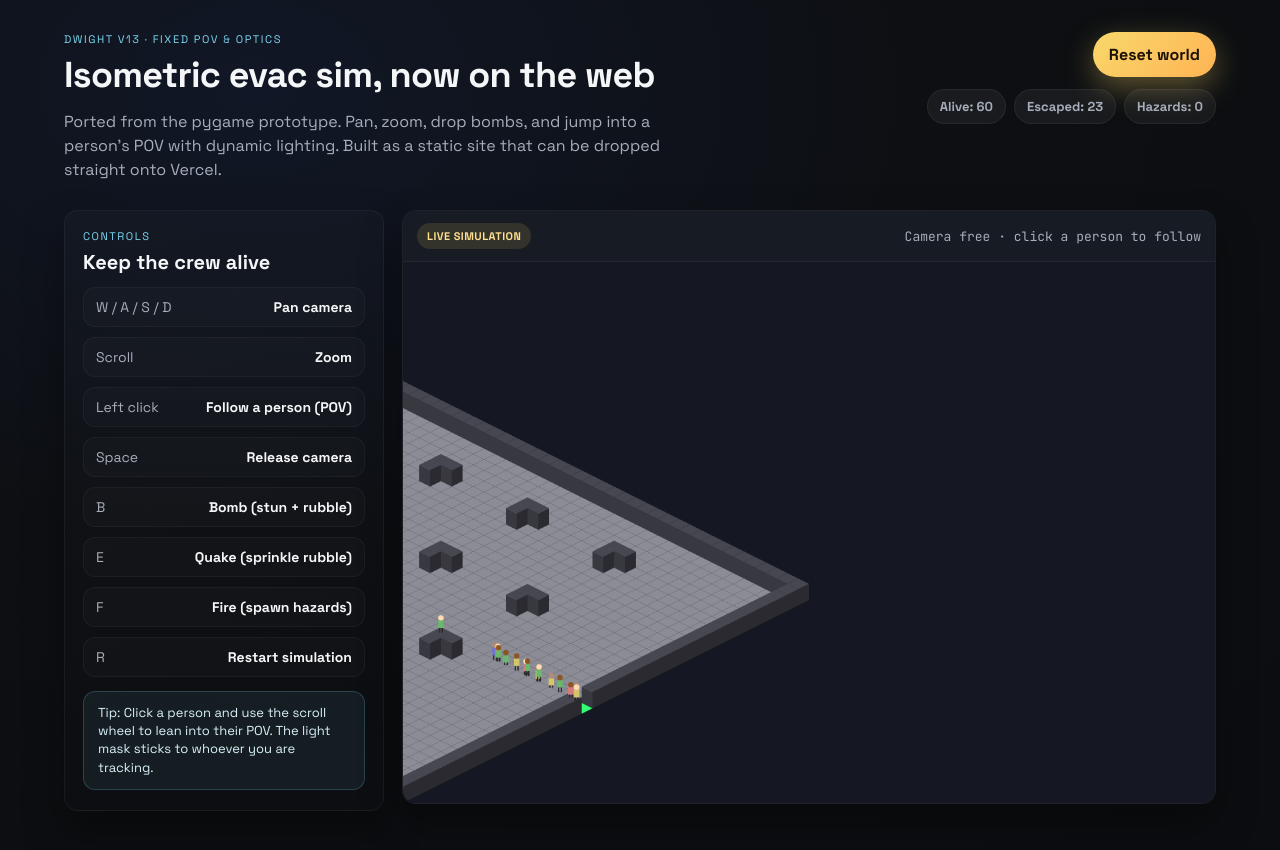
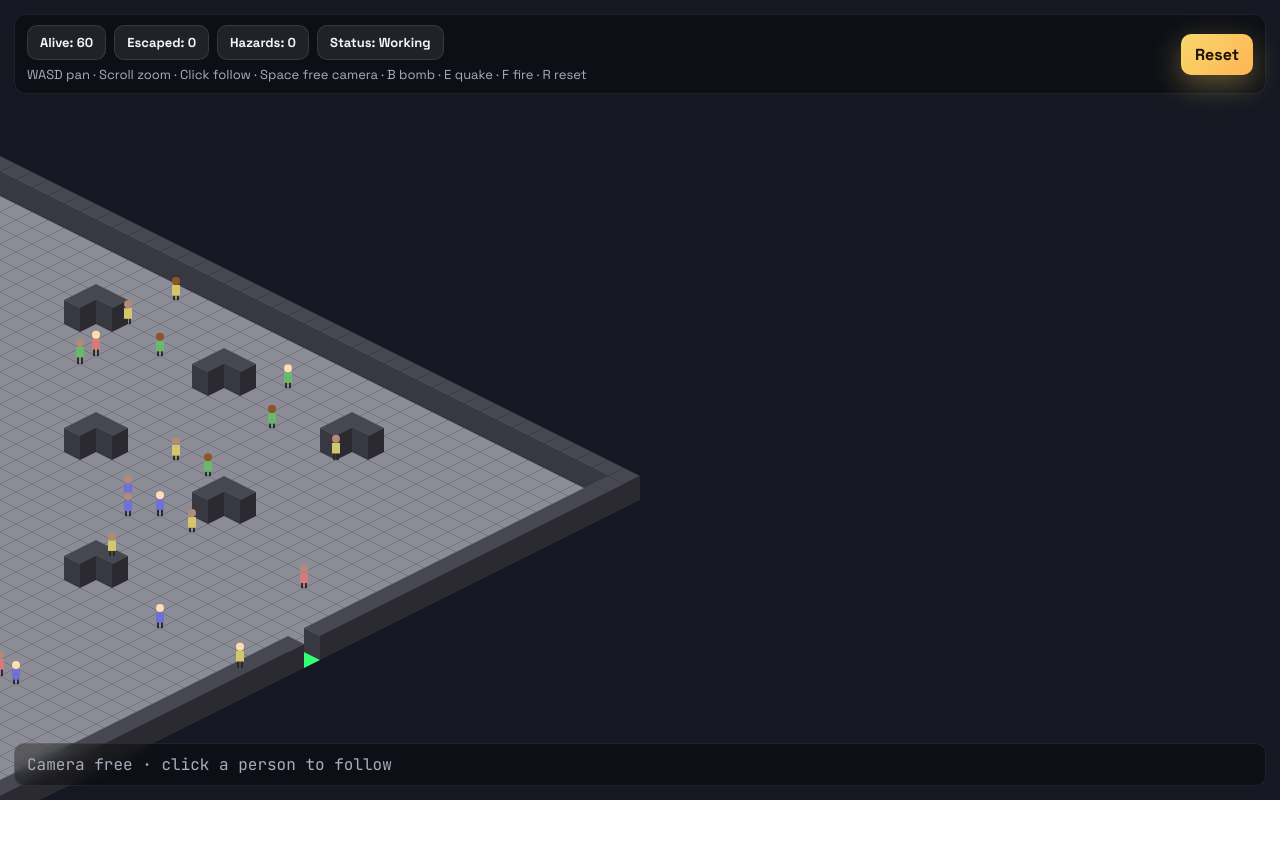
Before and after one commit to Nivetha200111/dwight_ult_python, a plain HTML site: page index.html in a window 1280 px wide. After the commit the page ends 800 px from the top, so only its background shows below. Drawn offline with Linux system fonts and the light colour scheme.

Commit message:
frontend

```diff
--- a/index.html
+++ b/index.html
@@ -3,65 +3,30 @@
 <head>
   <meta charset="UTF-8">
   <meta name="viewport" content="width=device-width, initial-scale=1.0">
-  <title>Dwight V13 – Browser Port</title>
+  <title>Dwight V13</title>
   <link rel="preconnect" href="https://fonts.googleapis.com">
   <link rel="preconnect" href="https://fonts.gstatic.com" crossorigin>
   <link href="https://fonts.googleapis.com/css2?family=Space+Grotesk:wght@400;500;700&family=JetBrains+Mono:wght@400;600&display=swap" rel="stylesheet">
   <link rel="stylesheet" href="style.css">
 </head>
 <body>
-  <div class="page">
-    <header class="hero">
-      <div>
-        <p class="eyebrow">Dwight V13 · Fixed POV & Optics</p>
-        <h1>Isometric evac sim, now on the web</h1>
-        <p class="lede">
-          Ported from the pygame prototype. Pan, zoom, drop bombs, and jump into a person's POV with dynamic lighting.
-          Built as a static site that can be dropped straight onto Vercel.
-        </p>
+  <div class="hud">
+    <div class="hud__stats">
+      <div class="chips">
+        <span class="chip" id="aliveChip">Alive: 0</span>
+        <span class="chip" id="escapedChip">Escaped: 0</span>
+        <span class="chip" id="hazardChip">Hazards: 0</span>
+        <span class="chip" id="statusChip">Status: Working</span>
       </div>
-      <div class="hero__cta">
-        <button id="resetBtn" class="btn btn-primary">Reset world</button>
-        <div class="chips">
-          <span class="chip" id="aliveChip">Alive: 0</span>
-          <span class="chip" id="escapedChip">Escaped: 0</span>
-          <span class="chip" id="hazardChip">Hazards: 0</span>
-        </div>
+      <div class="controls">
+        WASD pan · Scroll zoom · Click follow · Space free camera · B bomb · E quake · F fire · R reset
       </div>
-    </header>
+    </div>
+    <button id="resetBtn" class="btn btn-primary">Reset</button>
+  </div>
 
-    <section class="layout">
-      <aside class="panel">
-        <div class="panel__header">
-          <div>
-            <p class="eyebrow">Controls</p>
-            <h2>Keep the crew alive</h2>
-          </div>
-        </div>
-        <ul class="control-list">
-          <li><span>W / A / S / D</span><strong>Pan camera</strong></li>
-          <li><span>Scroll</span><strong>Zoom</strong></li>
-          <li><span>Left click</span><strong>Follow a person (POV)</strong></li>
-          <li><span>Space</span><strong>Release camera</strong></li>
-          <li><span>B</span><strong>Bomb (stun + rubble)</strong></li>
-          <li><span>E</span><strong>Quake (sprinkle rubble)</strong></li>
-          <li><span>F</span><strong>Fire (spawn hazards)</strong></li>
-          <li><span>R</span><strong>Restart simulation</strong></li>
-        </ul>
-        <div class="note">
-          Tip: Click a person and use the scroll wheel to lean into their POV. The light mask sticks to whoever you are tracking.
-        </div>
-      </aside>
-
-      <div class="canvas-wrap">
-        <div class="canvas-header">
-          <div class="tag">Live simulation</div>
-          <div id="targetInfo" class="target-info">Camera free · click a person to follow</div>
-        </div>
-        <canvas id="sim" width="1200" height="800"></canvas>
-      </div>
-    </section>
-  </div>
+  <canvas id="sim"></canvas>
+  <div id="targetInfo" class="target-info">Camera free · click a person to follow</div>
 
   <script src="main.js"></script>
 </body>
--- a/main.js
+++ b/main.js
@@ -5,6 +5,7 @@ const targetInfoEl = document.getElementById('targetInfo');
 const aliveChip = document.getElementById('aliveChip');
 const escapedChip = document.getElementById('escapedChip');
 const hazardChip = document.getElementById('hazardChip');
+const statusChip = document.getElementById('statusChip');
 const resetBtn = document.getElementById('resetBtn');
 
 const ROWS = 40;
@@ -14,8 +15,8 @@ const TOTAL_PEOPLE = 60;
 const BASE_TILE_W = 32;
 const BASE_TILE_H = 16;
 
-const SCREEN_WIDTH = canvas.width;
-const SCREEN_HEIGHT = canvas.height;
+let screenWidth = canvas.width;
+let screenHeight = canvas.height;
 
 const Colors = {
   FLOOR: '#8c8c96',
@@ -32,6 +33,8 @@ const FLOOR = 0;
 const WALL = 1;
 const EXIT = 2;
 const RUBBLE = 3;
+const workingThoughts = ['Working...', 'Crunching numbers', 'Pulling reports', 'Fixing bugs', 'On a call'];
+let evacStarted = false;
 
 class Camera {
   constructor() {
@@ -46,7 +49,7 @@ class Camera {
   }
 
   centerOnMap() {
-    this.x = (COLS * this.tileW) / 2 - SCREEN_WIDTH / 2;
+    this.x = (COLS * this.tileW) / 2 - screenWidth / 2;
     this.y = -100;
   }
 
@@ -76,8 +79,8 @@ class Camera {
 
     if (this.target) {
       const { x: tx, y: ty } = this.getIsoCoords(this.target.exactR, this.target.exactC);
-      const desiredX = tx - SCREEN_WIDTH / 2;
-      const desiredY = ty - SCREEN_HEIGHT / 2;
+      const desiredX = tx - screenWidth / 2;
+      const desiredY = ty - screenHeight / 2;
       this.x += (desiredX - this.x) * 0.1;
       this.y += (desiredY - this.y) * 0.1;
     }
@@ -95,7 +98,7 @@ class Camera {
   }
 }
 
-const camera = new Camera();
+let camera = null;
 
 class Pathfinder {
   findPath(start, goal, maze, hazards) {
@@ -175,8 +178,8 @@ class Person {
     this.pathIndex = 0;
     this.animOffset = Math.random() * Math.PI * 2;
     this.thought = 'Working...';
-    this.thoughtTimer = 0;
-    this.state = 'IDLE';
+    this.thoughtTimer = randInt(1, 4);
+    this.state = 'WORK';
   }
 
   setThought(text) {
@@ -210,6 +213,17 @@ class Person {
 
   update(dt, maze, hazards) {
     if (!this.alive) return;
+
+    if (this.thoughtTimer > 0) this.thoughtTimer -= dt;
+
+    if (!evacStarted) {
+      this.state = 'WORK';
+      if (this.thoughtTimer <= 0) {
+        this.setThought(pick(workingThoughts));
+        this.thoughtTimer = randInt(3, 6);
+      }
+      return;
+    }
 
     if (!this.escaped && hazards.has(key([this.r, this.c]))) {
       this.health -= 40 * dt;
@@ -247,7 +261,7 @@ class Person {
       if (!this.path.length) {
         this.setThought('TRAPPED!');
         this.state = 'PANIC';
-      } else if (this.state === 'IDLE') {
+      } else if (this.state !== 'MOVING') {
         this.setThought('Exit found.');
         this.state = 'MOVING';
       }
@@ -312,6 +326,23 @@ function pick(arr) {
   return arr[randInt(0, arr.length - 1)];
 }
 
+function resizeCanvas() {
+  const prevW = screenWidth;
+  const prevH = screenHeight;
+  canvas.width = window.innerWidth;
+  canvas.height = window.innerHeight;
+  screenWidth = canvas.width;
+  screenHeight = canvas.height;
+  if (camera) {
+    camera.x += (screenWidth - prevW) / 2;
+    camera.y += (screenHeight - prevH) / 2;
+  }
+}
+
+resizeCanvas();
+camera = new Camera();
+window.addEventListener('resize', resizeCanvas);
+
 function createMaze() {
   const m = Array.from({ length: ROWS }, () => Array.from({ length: COLS }, () => FLOOR));
 
@@ -352,6 +383,7 @@ function spawnPeople(m) {
 }
 
 function resetWorld() {
+  evacStarted = false;
   hazards.clear();
   maze = createMaze();
   people = spawnPeople(maze);
@@ -407,7 +439,18 @@ canvas.addEventListener('wheel', (e) => {
   camera.applyZoom(-e.deltaY * 0.0015);
 });
 
+function beginEvac() {
+  if (evacStarted) return;
+  evacStarted = true;
+  for (const p of people) {
+    p.path = [];
+    p.state = 'IDLE';
+    p.setThought('Move! Move!');
+  }
+}
+
 function triggerBomb() {
+  beginEvac();
   camera.shake = 15;
   for (let i = 0; i < 4; i++) {
     let ir = randInt(2, ROWS - 2);
@@ -433,6 +476,7 @@ function triggerBomb() {
 }
 
 function triggerQuake() {
+  beginEvac();
   camera.shake = 25;
   for (let i = 0; i < 60; i++) {
     const rx = randInt(2, ROWS - 2);
@@ -442,6 +486,7 @@ function triggerQuake() {
 }
 
 function triggerFire() {
+  beginEvac();
   for (let i = 0; i < 10; i++) {
     const fx = randInt(2, ROWS - 2);
     const fy = randInt(2, COLS - 2);
@@ -487,12 +532,14 @@ function updateHazards(dt) {
       if (!hazards.has(k)) hazards.set(k, 10);
     }
   }
+
+  if (hazards.size && !evacStarted) beginEvac();
 }
 
 function draw() {
-  ctx.clearRect(0, 0, SCREEN_WIDTH, SCREEN_HEIGHT);
+  ctx.clearRect(0, 0, screenWidth, screenHeight);
   ctx.fillStyle = '#151822';
-  ctx.fillRect(0, 0, SCREEN_WIDTH, SCREEN_HEIGHT);
+  ctx.fillRect(0, 0, screenWidth, screenHeight);
 
   for (let r = 0; r < ROWS; r++) {
     for (let c = 0; c < COLS; c++) {
@@ -521,7 +568,7 @@ function draw() {
 
 function drawIsoTile(r, c, tile) {
   const pos = camera.toScreen(r, c);
-  if (pos.x < -100 || pos.x > SCREEN_WIDTH + 100 || pos.y < -100 || pos.y > SCREEN_HEIGHT + 100) return;
+  if (pos.x < -100 || pos.x > screenWidth + 100 || pos.y < -100 || pos.y > screenHeight + 100) return;
 
   const w = camera.tileW;
   const hTile = camera.tileH;
@@ -575,7 +622,7 @@ function drawIsoTile(r, c, tile) {
 
 function drawPerson(p, timeVal) {
   const pos = camera.toScreen(p.exactR, p.exactC);
-  if (pos.x < -50 || pos.x > SCREEN_WIDTH + 50 || pos.y < -50 || pos.y > SCREEN_HEIGHT + 50) return;
+  if (pos.x < -50 || pos.x > screenWidth + 50 || pos.y < -50 || pos.y > screenHeight + 50) return;
 
   const zoom = camera.zoom;
   if (!p.alive) {
@@ -586,6 +633,7 @@ function drawPerson(p, timeVal) {
 
   let bob = 0;
   if (p.state === 'MOVING') bob = Math.sin(timeVal * 10 + p.animOffset) * 2 * zoom;
+  else if (p.state === 'WORK') bob = Math.sin(timeVal * 2 + p.animOffset) * 1.2 * zoom;
 
   const h = 16 * zoom;
   const w = 8 * zoom;
@@ -636,7 +684,7 @@ function drawLightingMask() {
 
   ctx.save();
   ctx.fillStyle = 'rgba(30,30,30,0.8)';
-  ctx.fillRect(0, 0, SCREEN_WIDTH, SCREEN_HEIGHT);
+  ctx.fillRect(0, 0, screenWidth, screenHeight);
   ctx.globalCompositeOperation = 'destination-out';
   const g = ctx.createRadialGradient(pos.x, pos.y - 20, radius * 0.25, pos.x, pos.y - 20, radius);
   g.addColorStop(0, 'rgba(0,0,0,0.9)');
@@ -653,8 +701,8 @@ function drawLightingMask() {
 function drawThoughtBubble(p, pos) {
   const bubbleW = 190;
   const bubbleH = 56;
-  const x = clamp(pos.x + 30, 12, SCREEN_WIDTH - bubbleW - 12);
-  const y = clamp(pos.y - 90, 12, SCREEN_HEIGHT - bubbleH - 12);
+  const x = clamp(pos.x + 30, 12, screenWidth - bubbleW - 12);
+  const y = clamp(pos.y - 90, 12, screenHeight - bubbleH - 12);
 
   ctx.save();
   ctx.fillStyle = 'rgba(255,255,255,0.98)';
@@ -706,6 +754,7 @@ function updateHUD() {
   aliveChip.textContent = `Alive: ${alive}`;
   escapedChip.textContent = `Escaped: ${escaped}`;
   hazardChip.textContent = `Hazards: ${hazards.size}`;
+  statusChip.textContent = `Status: ${evacStarted ? 'Evacuating' : 'Working'}`;
 
   if (camera.target) {
     targetInfoEl.textContent = `Tracking ID ${camera.target.id} · ${camera.target.thought}`;
--- a/style.css
+++ b/style.css
@@ -2,74 +2,76 @@
 
 :root {
   --bg: #0d0f12;
-  --panel: #12151b;
-  --panel-2: #171b23;
   --ink: #f5f6f8;
   --muted: #a7adba;
   --accent: #f8d86b;
   --accent-2: #7cd6f1;
-  --danger: #ff865b;
-  --radius: 14px;
-  --shadow: 0 20px 40px rgba(0, 0, 0, 0.35);
+}
+
+html, body {
+  margin: 0;
+  padding: 0;
+  width: 100%;
+  height: 100%;
+  overflow: hidden;
 }
 
 body {
-  margin: 0;
   font-family: 'Space Grotesk', 'Inter', system-ui, -apple-system, BlinkMacSystemFont, sans-serif;
   background: radial-gradient(120% 120% at 20% 10%, #111726 0, #0d0f12 45%, #0b0d10 100%);
   color: var(--ink);
-  min-height: 100vh;
 }
 
-.page {
-  max-width: 1200px;
-  margin: 0 auto;
-  padding: 32px 24px 64px;
+.hud {
+  position: fixed;
+  top: 14px;
+  left: 14px;
+  right: 14px;
+  display: flex;
+  align-items: center;
+  justify-content: space-between;
+  gap: 12px;
+  z-index: 10;
+  padding: 10px 12px;
+  border-radius: 12px;
+  background: rgba(0, 0, 0, 0.35);
+  border: 1px solid rgba(255, 255, 255, 0.08);
+  backdrop-filter: blur(6px);
 }
 
-.hero {
+.hud__stats {
   display: flex;
-  align-items: flex-start;
-  justify-content: space-between;
-  gap: 24px;
-  margin-bottom: 28px;
+  flex-direction: column;
+  gap: 6px;
 }
 
-.hero h1 {
-  margin: 6px 0 12px;
-  font-size: clamp(26px, 3vw, 36px);
-  letter-spacing: -0.02em;
+.chips {
+  display: flex;
+  gap: 8px;
+  flex-wrap: wrap;
 }
 
-.hero .lede {
-  margin: 0;
-  color: var(--muted);
-  max-width: 640px;
-  line-height: 1.5;
+.chip {
+  padding: 8px 12px;
+  border-radius: 10px;
+  background: rgba(255, 255, 255, 0.08);
+  border: 1px solid rgba(255, 255, 255, 0.1);
+  color: var(--ink);
+  font-weight: 600;
+  font-size: 13px;
 }
 
-.hero__cta {
-  display: flex;
-  flex-direction: column;
-  align-items: flex-end;
-  gap: 12px;
-  min-width: 240px;
-}
-
-.eyebrow {
-  margin: 0;
-  text-transform: uppercase;
-  letter-spacing: 0.14em;
-  font-size: 11px;
-  color: var(--accent-2);
+.controls {
+  color: var(--muted);
+  font-size: 13px;
 }
 
 .btn {
   font: inherit;
   border: none;
   cursor: pointer;
-  padding: 12px 16px;
-  border-radius: 999px;
+  padding: 10px 14px;
+  border-radius: 10px;
   transition: transform 120ms ease, box-shadow 120ms ease, background 160ms ease;
 }
 
@@ -83,136 +85,31 @@ body {
 .btn-primary:hover { transform: translateY(-1px); }
 .btn-primary:active { transform: translateY(0); }
 
-.chips {
-  display: flex;
-  gap: 8px;
-  flex-wrap: wrap;
-  justify-content: flex-end;
-}
-
-.chip {
-  padding: 8px 12px;
-  border-radius: 999px;
-  background: rgba(255, 255, 255, 0.05);
-  border: 1px solid rgba(255, 255, 255, 0.06);
-  color: var(--muted);
-  font-weight: 600;
-  font-size: 13px;
-}
-
-.layout {
-  display: grid;
-  grid-template-columns: 320px 1fr;
-  gap: 18px;
-  align-items: start;
-}
-
-.panel {
-  background: linear-gradient(160deg, rgba(255, 255, 255, 0.02), rgba(255, 255, 255, 0));
-  border: 1px solid rgba(255, 255, 255, 0.05);
-  border-radius: var(--radius);
-  padding: 18px 18px 20px;
-  box-shadow: var(--shadow);
-}
-
-.panel__header {
-  display: flex;
-  align-items: center;
-  justify-content: space-between;
-}
-
-.panel h2 {
-  margin: 6px 0 12px;
-  font-size: 20px;
-}
-
-.control-list {
-  list-style: none;
-  margin: 0;
-  padding: 0;
-  display: grid;
-  gap: 10px;
-}
-
-.control-list li {
-  display: flex;
-  justify-content: space-between;
-  align-items: center;
-  background: rgba(255, 255, 255, 0.02);
-  border: 1px solid rgba(255, 255, 255, 0.04);
-  padding: 10px 12px;
-  border-radius: 12px;
-  font-size: 14px;
-  color: var(--muted);
-}
-
-.control-list strong {
-  color: var(--ink);
-  font-weight: 600;
-}
-
-.note {
-  margin-top: 14px;
-  padding: 12px 14px;
-  border-radius: 12px;
-  background: rgba(124, 214, 241, 0.08);
-  border: 1px solid rgba(124, 214, 241, 0.2);
-  color: #d9f1f9;
-  font-size: 13px;
-  line-height: 1.4;
-}
-
-.canvas-wrap {
-  background: var(--panel);
-  border-radius: var(--radius);
-  border: 1px solid rgba(255, 255, 255, 0.05);
-  box-shadow: var(--shadow);
-  overflow: hidden;
-}
-
-.canvas-header {
-  display: flex;
-  align-items: center;
-  justify-content: space-between;
-  padding: 12px 14px;
-  background: var(--panel-2);
-  border-bottom: 1px solid rgba(255, 255, 255, 0.05);
-  color: var(--muted);
-  font-size: 13px;
-}
-
-.tag {
-  padding: 6px 10px;
-  background: rgba(248, 216, 107, 0.12);
-  color: #ffdf8d;
-  border-radius: 999px;
-  font-weight: 700;
-  letter-spacing: 0.04em;
-  text-transform: uppercase;
-  font-size: 11px;
-}
-
-.target-info {
-  font-family: 'JetBrains Mono', 'Space Grotesk', monospace;
-}
-
-canvas {
-  width: 100%;
-  height: auto;
+#sim {
+  width: 100vw;
+  height: 100vh;
   display: block;
   background: linear-gradient(180deg, #0f1218 0%, #090b0f 100%);
 }
 
-@media (max-width: 960px) {
-  .layout {
-    grid-template-columns: 1fr;
-  }
-  .hero {
-    flex-direction: column;
-    align-items: flex-start;
-  }
-  .hero__cta {
-    width: 100%;
-    align-items: flex-start;
-  }
+.target-info {
+  position: fixed;
+  bottom: 14px;
+  left: 14px;
+  right: 14px;
+  padding: 10px 12px;
+  border-radius: 10px;
+  background: rgba(0, 0, 0, 0.35);
+  border: 1px solid rgba(255, 255, 255, 0.08);
+  color: var(--muted);
+  font-family: 'JetBrains Mono', 'Space Grotesk', monospace;
+  z-index: 10;
+  backdrop-filter: blur(6px);
 }
+
+@media (max-width: 720px) {
+  .controls { font-size: 12px; }
+  .chip { font-size: 12px; }
+  .hud { flex-direction: column; align-items: flex-start; }
+  .btn-primary { width: 100%; }
+}
```
Also changed, not shown: 1 other file.
